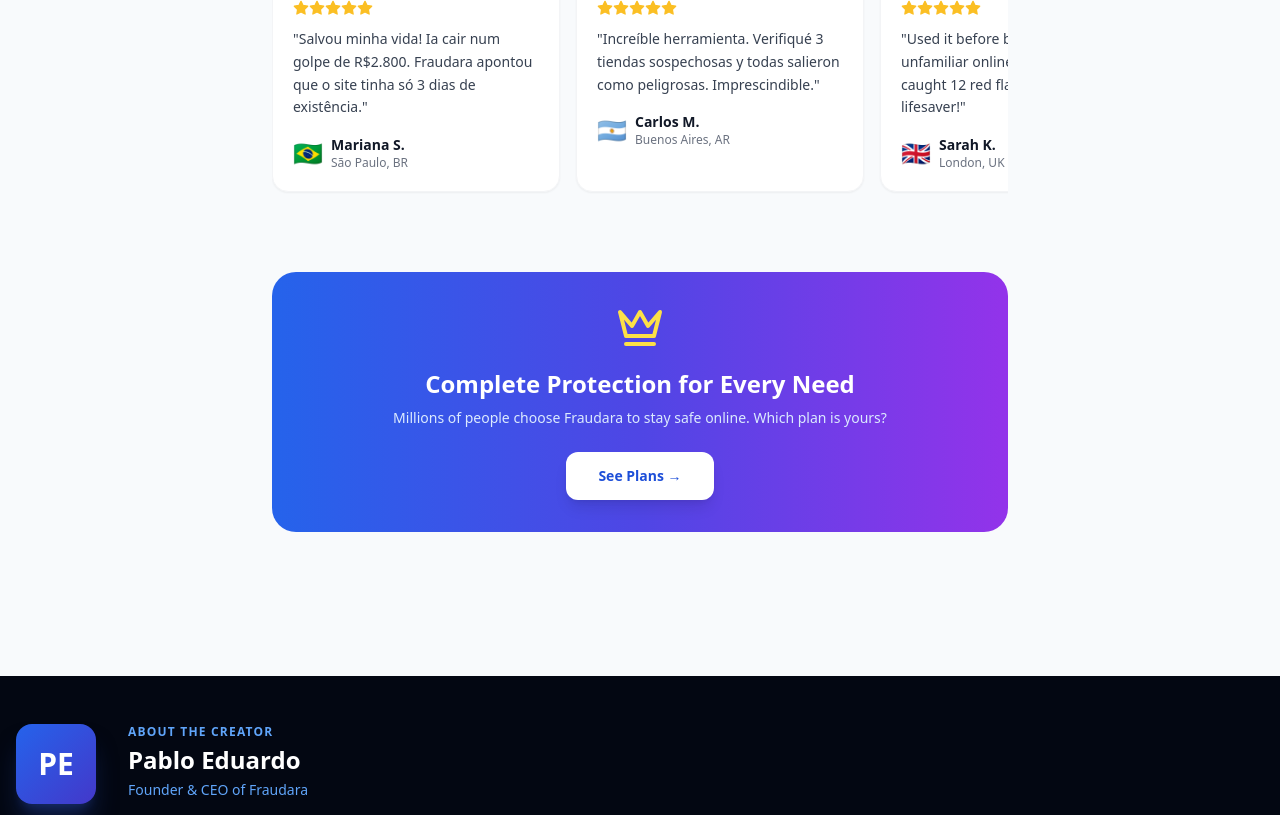
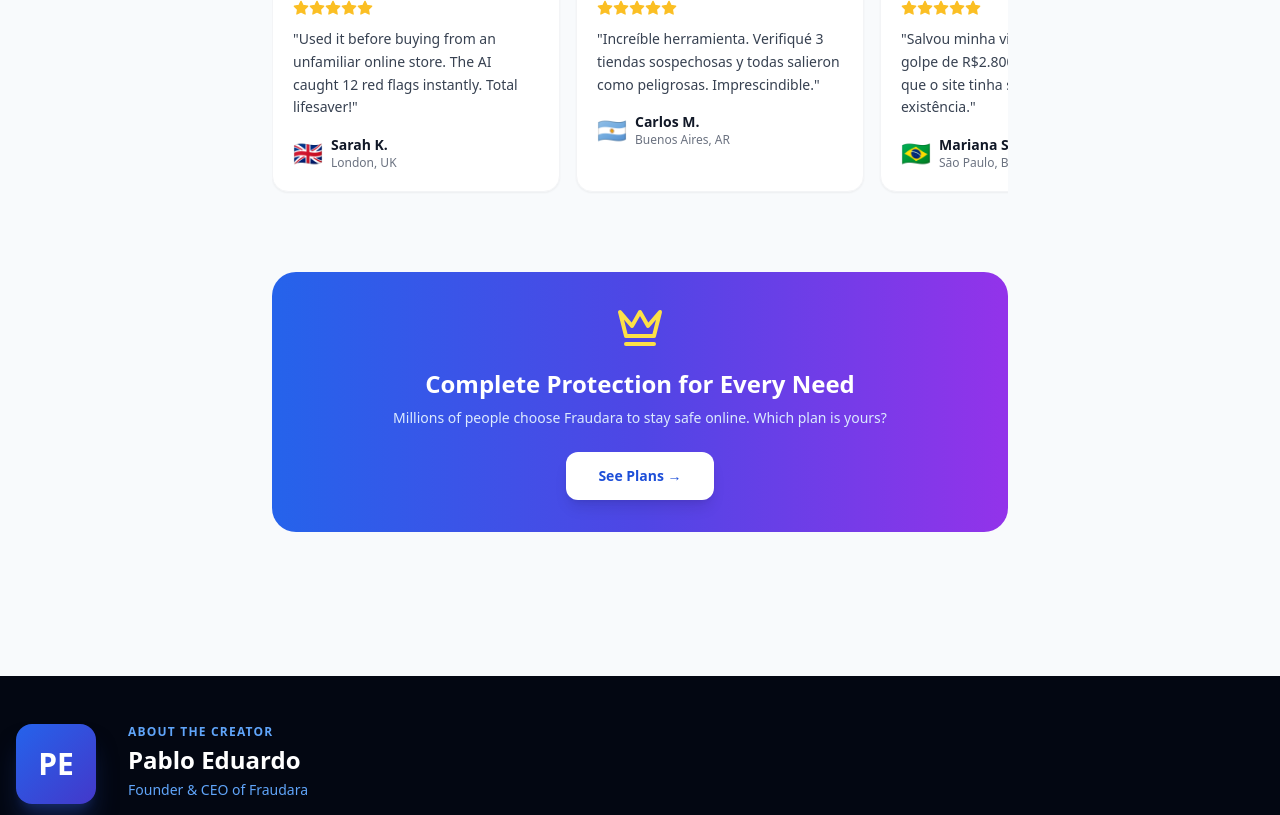
Before and after one commit to pablodevv/AntiGolpe, a React (Vite) app: page / in a window 1280 px wide. Shown: the part 1419-2234 px from the top of the page. Built offline with nearby package versions, Linux system fonts and the light colour scheme.

Commit message:
Update App.tsx

```diff
--- a/src/App.tsx
+++ b/src/App.tsx
@@ -1413,9 +1413,12 @@
 
 // ─── TESTIMONIALS ────────────────────────────────────────────────
 const TESTIMONIALS = [
+  { name: "Sarah K.", location: "London, UK", flag: "🇬🇧", text: "Used it before buying from an unfamiliar online store. The AI caught 12 red flags instantly. Total lifesaver!", stars: 5 },
+
+  { name: "Carlos M.", location: "Buenos Aires, AR", flag: "🇦🇷", text: "Increíble herramienta. Verifiqué 3 tiendas sospechosas y todas salieron como peligrosas. Imprescindible.", stars: 5 },
+
   { name: "Mariana S.", location: "São Paulo, BR", flag: "🇧🇷", text: "Salvou minha vida! Ia cair num golpe de R$2.800. Fraudara apontou que o site tinha só 3 dias de existência.", stars: 5 },
-  { name: "Carlos M.", location: "Buenos Aires, AR", flag: "🇦🇷", text: "Increíble herramienta. Verifiqué 3 tiendas sospechosas y todas salieron como peligrosas. Imprescindible.", stars: 5 },
-  { name: "Sarah K.", location: "London, UK", flag: "🇬🇧", text: "Used it before buying from an unfamiliar online store. The AI caught 12 red flags instantly. Total lifesaver!", stars: 5 },
+
   { name: "Liu W.", location: "Shanghai, CN", flag: "🇨🇳", text: "非常好用！在网购之前总会用Fraudara检查，已经帮我避免了多次诈骗。强烈推荐！", stars: 5 },
   { name: "Ahmad R.", location: "Dubai, AE", flag: "🇦🇪", text: "أداة رائعة! كشفت عن موقع احتيالي كنت على وشك الشراء منه. أنقذت مالي!", stars: 5 },
   { name: "Yuki T.", location: "Tokyo, JP", flag: "🇯🇵", text: "素晴らしいツール！詐欺サイトを即座に検出してくれます。毎回使っています。", stars: 5 },
```
